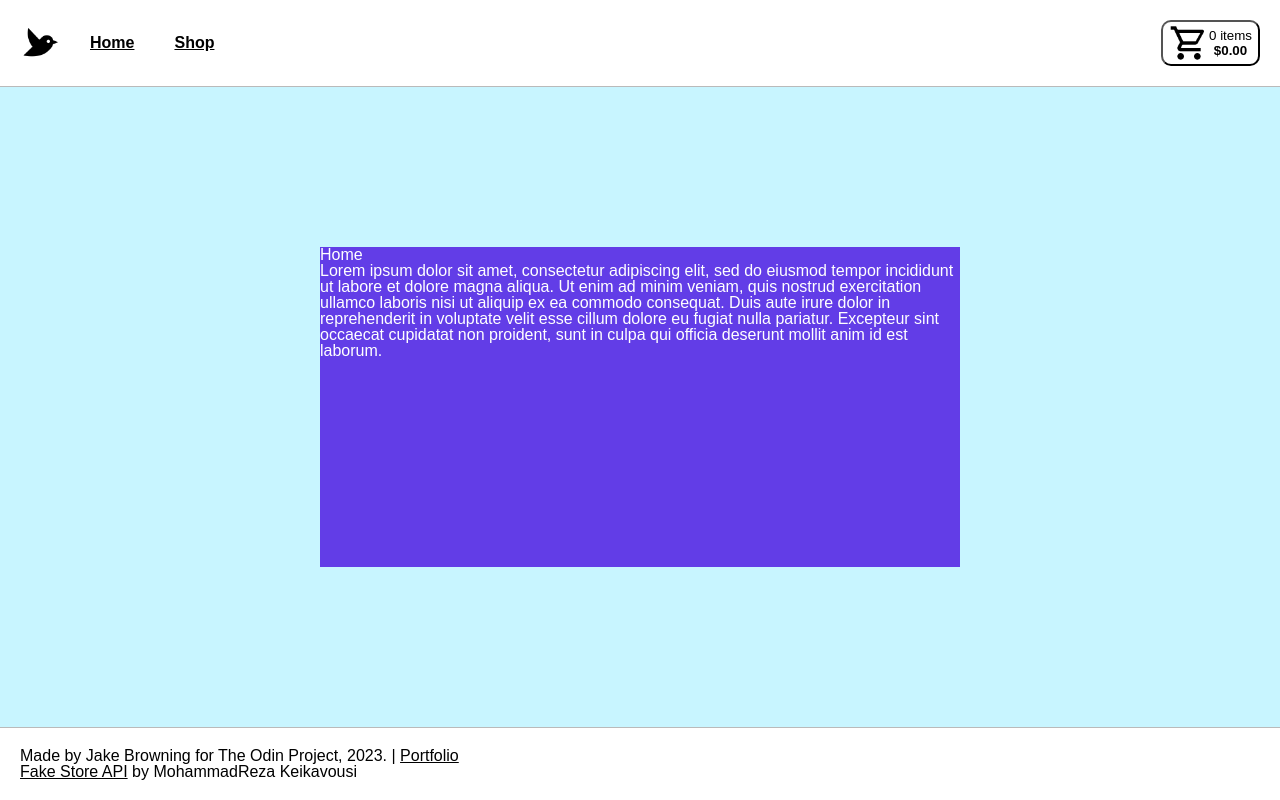
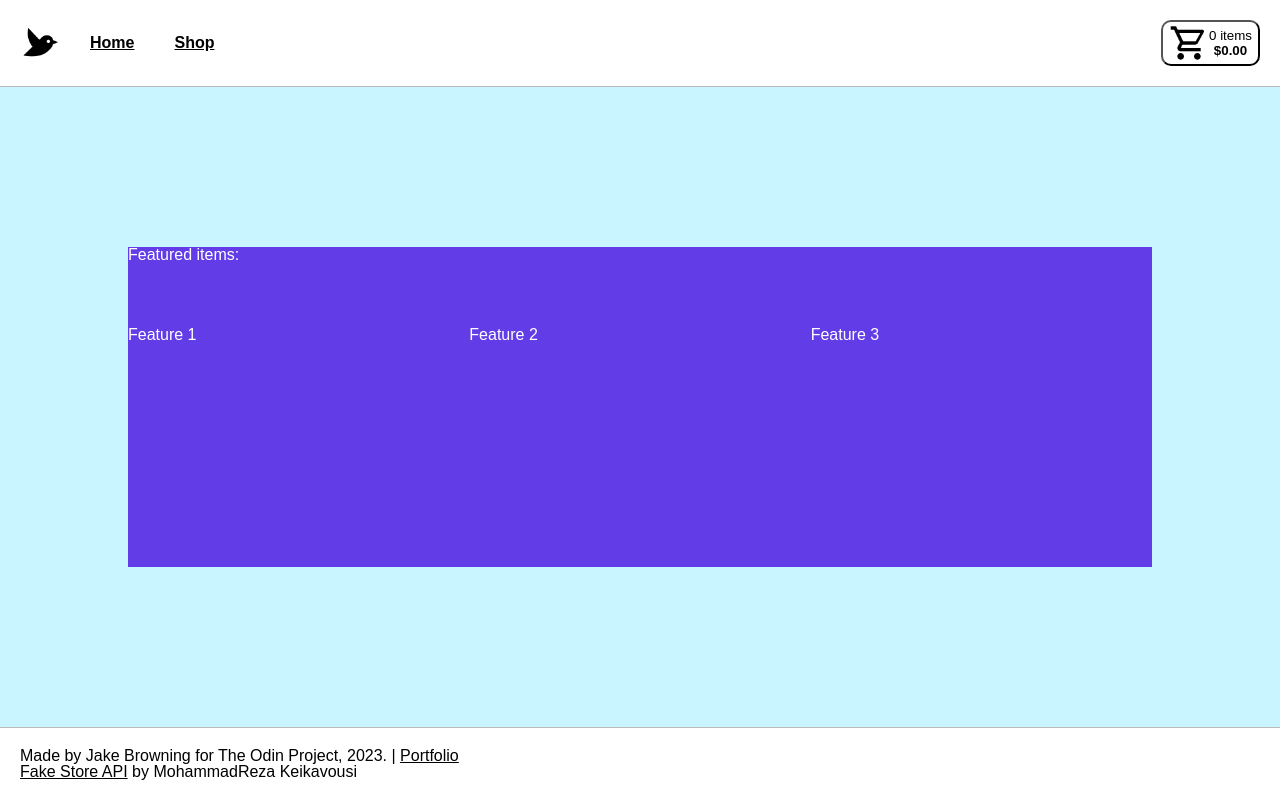
Before and after one commit to JakeBrowning90/shopping-cart-2, a React (Vite) app: page / in a window 1280 px wide. Built offline with nearby package versions, Linux system fonts and the light colour scheme; no server answers.

Commit message:
Set up div for revised homepage

```diff
--- a/src/App.jsx
+++ b/src/App.jsx
@@ -56,7 +56,7 @@ function App() {
     const getAPI = async () => {
       let response = await fetch('https://fakestoreapi.com/products?limit=20')
       let data = await response.json();
-      data.forEach((item, i) => {
+      data.forEach((item) => {
         setInventory((inventory) => [...inventory, {key: uuidv4(), title: item.title, image: item.image, price: item.price, cardCount: 0}])
       })
     }
--- /dev/null
+++ b/src/components/FeatureCard.jsx
@@ -0,0 +1,11 @@
+function FeatureCard({item}) {
+    return (
+        <div className="featureCard">
+            <img className="itemImage" src={item.image} alt={item.title} />
+            <h2 className="itemName">{item.title}</h2>
+            <h2 className="itemPrice">${item.price.toFixed(2)}</h2>
+        </div>
+    )
+}
+
+export default FeatureCard;
--- a/src/components/PageHome.jsx
+++ b/src/components/PageHome.jsx
@@ -1,18 +1,13 @@
+import FeatureCard from "./FeatureCard";
+
 function PageHome() {
     return (
         <main className="pageHome">
-            <div className="greetingDiv">
-                <h1>Home</h1>
-                <p>
-                Lorem ipsum dolor sit amet, consectetur adipiscing elit,
-                sed do eiusmod tempor incididunt ut labore et dolore magna aliqua.
-                Ut enim ad minim veniam,
-                quis nostrud exercitation ullamco laboris nisi ut aliquip ex ea commodo consequat.
-                Duis aute irure dolor in reprehenderit
-                in voluptate velit esse cillum dolore eu fugiat nulla pariatur.
-                Excepteur sint occaecat cupidatat non proident,
-                sunt in culpa qui officia deserunt mollit anim id est laborum.
-                </p>
+            <div className="featureDiv">
+                <h1 className="featureTitle">Featured items:</h1>
+                <div>Feature 1</div>
+                <div>Feature 2</div>
+                <div>Feature 3</div>
             </div>
         </main>
     )
--- a/src/styles/styles.css
+++ b/src/styles/styles.css
@@ -84,11 +84,18 @@ main {
     /* margin: 0 10px 0 10px; */
 }
 
-.greetingDiv {
+.featureDiv {
     color: white;
     background-color: rgb(98, 61, 231);
     height: 50%;
-    width: 50%;
+    width: 80%;
+    display: grid;
+    grid-template-columns: repeat(3, 1fr);
+    grid-template-rows: 1fr 3fr;
+}
+
+.featureTitle {
+    grid-column: 1 / -1;
 }
 
 .pageShop {
```
